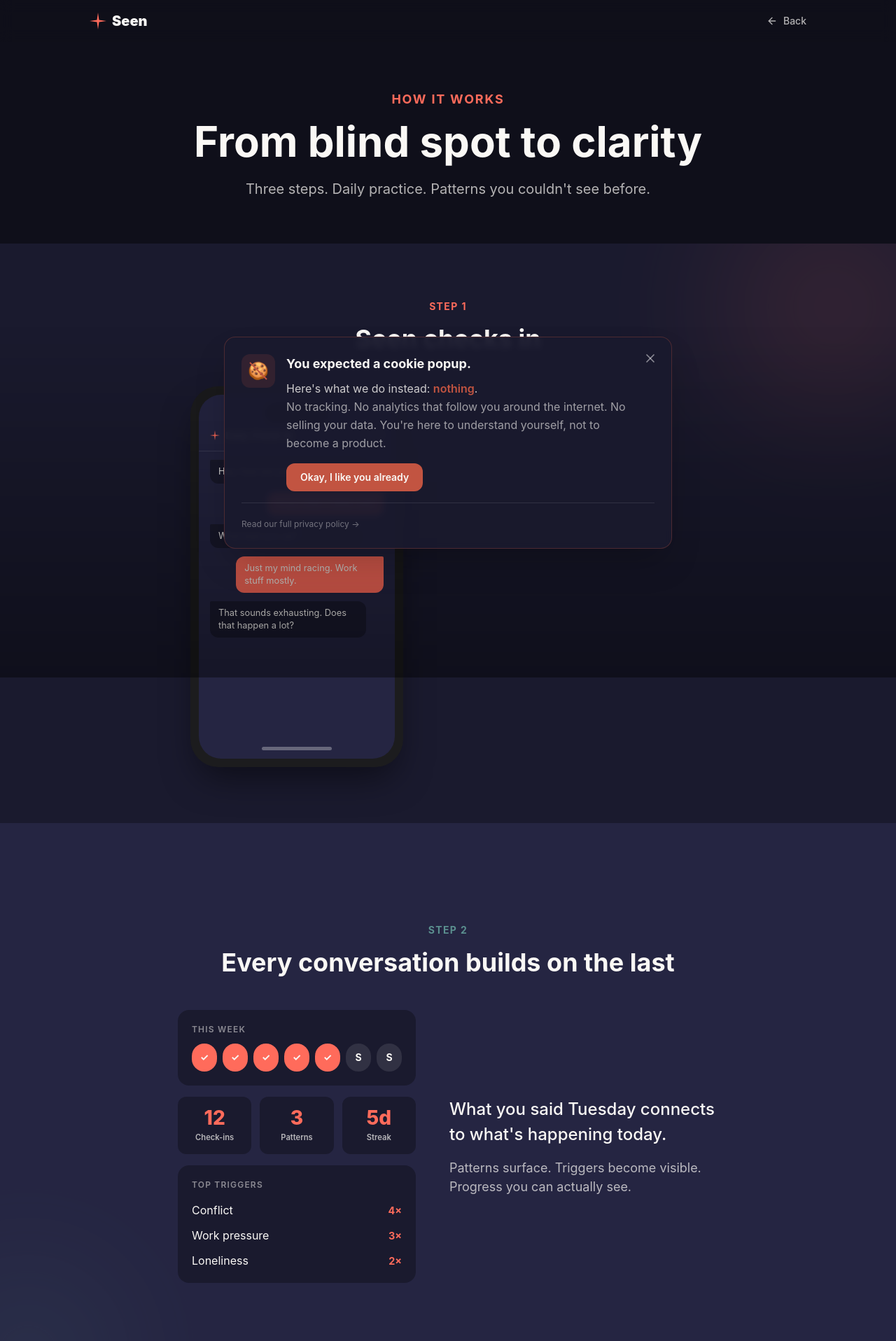
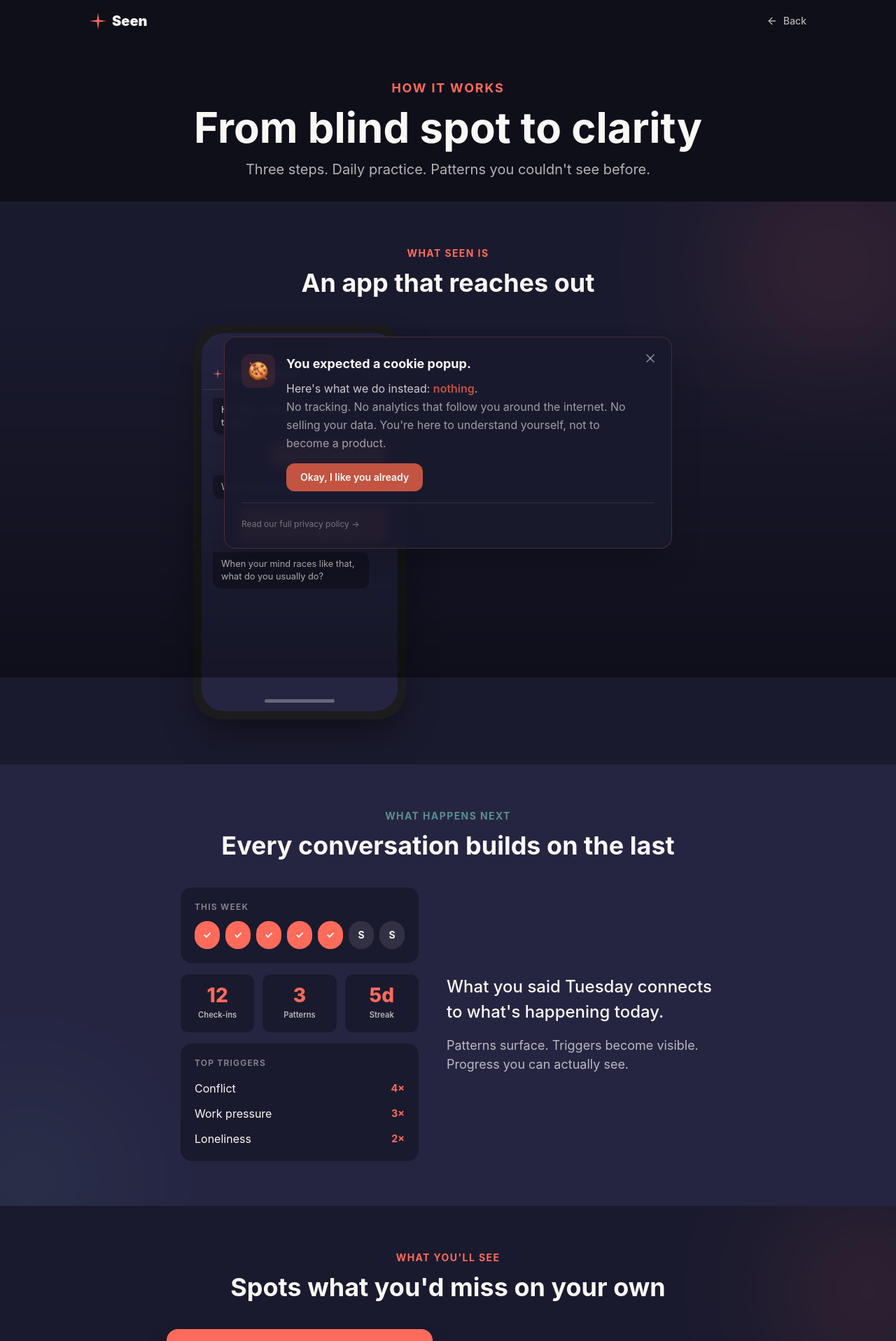
Before and after one commit to BasRed78/seen2, a Next.js app: page /how-it-works in a window 1280 px wide. Shown: the top 1916 px of the page at 70% size. Built offline with nearby package versions, Linux system fonts and the light colour scheme.

Commit message:
Redesign how-it-works: pitch-matched conversation, tighter spacing

```diff
--- a/src/app/how-it-works/page.tsx
+++ b/src/app/how-it-works/page.tsx
@@ -86,31 +86,34 @@ function CheckInSection() {
   const [step, setStep] = useState(0);
   const chatContainerRef = useRef<HTMLDivElement>(null);
 
+  // Exact conversation from pitch deck
   const conversation = [
-    { type: 'ai', text: 'Hey, how are you feeling today?' },
+    { type: 'ai', text: 'Hey Alex, how are you feeling today?' },
     { type: 'user', text: 'Tired. Didn\'t sleep well.' },
     { type: 'ai', text: 'What kept you up?' },
-    { type: 'user', text: 'Just my mind racing. Work stuff mostly.' },
-    { type: 'ai', text: 'That sounds exhausting. Does that happen a lot?' },
-    { type: 'user', text: 'More than I\'d like. Especially Sunday nights.' },
+    { type: 'user', text: 'Just my mind racing. Work stuff mostly. Sunday nights.' },
     { type: 'ai', text: 'When your mind races like that, what do you usually do?' },
     { type: 'user', text: 'Scroll my phone. Or text people I shouldn\'t.' },
     { type: 'ai', text: 'People you shouldn\'t?' },
     { type: 'user', text: 'Yeah. Exes. People from my past. It\'s stupid.' },
   ];
 
-  const closing = "Doesn't sound stupid. Sounds like you're looking for something when your mind won't quiet down.";
+  // Exact closing from pitch deck
+  const closing = "Doesn't sound stupid. Sounds like you're looking for something when your mind won't quiet down. Thanks for sharing that, Alex. I'll remember this — we can pick it up tomorrow. Take care.";
 
   useEffect(() => {
     if (!inView) return;
 
     const timers: NodeJS.Timeout[] = [];
     timers.push(setTimeout(() => setStep(1), 300));
-    for (let i = 2; i <= 11; i++) {
-      timers.push(setTimeout(() => setStep(i), 300 + (i - 1) * 1400));
+    // 8 messages
+    for (let i = 2; i <= 9; i++) {
+      timers.push(setTimeout(() => setStep(i), 300 + (i - 1) * 1200));
     }
-    timers.push(setTimeout(() => setStep(12), 15000));
-    timers.push(setTimeout(() => setStep(13), 17000));
+    // Closing message
+    timers.push(setTimeout(() => setStep(10), 11000));
+    // Caption appears
+    timers.push(setTimeout(() => setStep(11), 12500));
 
     return () => timers.forEach(t => clearTimeout(t));
   }, [inView]);
@@ -124,14 +127,14 @@ function CheckInSection() {
   return (
     <section
       ref={ref}
-      className="min-h-screen flex items-center py-20 px-6 relative overflow-hidden"
+      className="py-16 px-6 relative overflow-hidden"
       style={{ backgroundColor: colors.dark }}
     >
       <Orb size={500} className="-top-40 -right-40" />
 
       <div className="max-w-5xl mx-auto w-full">
         <div
-          className="text-center mb-12"
+          className="text-center mb-10"
           style={{
             opacity: step >= 1 ? 1 : 0,
             transform: step >= 1 ? 'translateY(0)' : 'translateY(30px)',
@@ -139,20 +142,20 @@ function CheckInSection() {
           }}
         >
           <p
-            className="text-sm font-bold uppercase tracking-widest mb-4"
+            className="text-sm font-bold uppercase tracking-widest mb-3"
             style={{ color: colors.coral }}
           >
-            Step 1
+            What Seen is
           </p>
           <h2
             className="text-3xl md:text-4xl font-bold"
             style={{ color: colors.cream }}
           >
-            Seen checks in
+            An app that reaches out
           </h2>
         </div>
 
-        <div className="flex flex-col lg:flex-row gap-12 items-center justify-center">
+        <div className="flex flex-col lg:flex-row gap-10 items-center justify-center">
           {/* iPhone Frame */}
           <div
             style={{
@@ -171,7 +174,7 @@ function CheckInSection() {
                 backgroundColor: colors.darkLight,
                 borderRadius: 32,
                 width: 280,
-                height: 520,
+                height: 540,
               }}
             >
               {/* Dynamic Island */}
@@ -211,7 +214,7 @@ function CheckInSection() {
                     </div>
                   ) : null
                 ))}
-                {step >= 12 && (
+                {step >= 10 && (
                   <div style={{ opacity: 1, transition: 'all 0.4s ease' }}>
                     <ChatMessage msg={closing} isAi={true} />
                   </div>
@@ -229,8 +232,8 @@ function CheckInSection() {
           <div
             className="text-center lg:text-left max-w-sm"
             style={{
-              opacity: step >= 13 ? 1 : 0,
-              transform: step >= 13 ? 'translateY(0)' : 'translateY(30px)',
+              opacity: step >= 11 ? 1 : 0,
+              transform: step >= 11 ? 'translateY(0)' : 'translateY(30px)',
               transition: 'all 0.8s ease'
             }}
           >
@@ -274,14 +277,14 @@ function TrackingSection() {
   return (
     <section
       ref={ref}
-      className="min-h-screen flex items-center py-20 px-6 relative overflow-hidden"
+      className="py-16 px-6 relative overflow-hidden"
       style={{ backgroundColor: colors.darkLight }}
     >
       <Orb size={400} color={colors.cyan} className="-bottom-40 -left-40" />
 
       <div className="max-w-5xl mx-auto w-full">
         <div
-          className="text-center mb-12"
+          className="text-center mb-10"
           style={{
             opacity: step >= 1 ? 1 : 0,
             transform: step >= 1 ? 'translateY(0)' : 'translateY(30px)',
@@ -289,10 +292,10 @@ function TrackingSection() {
           }}
         >
           <p
-            className="text-sm font-bold uppercase tracking-widest mb-4"
+            className="text-sm font-bold uppercase tracking-widest mb-3"
             style={{ color: colors.cyan }}
           >
-            Step 2
+            What happens next
           </p>
           <h2
             className="text-3xl md:text-4xl font-bold"
@@ -302,7 +305,7 @@ function TrackingSection() {
           </h2>
         </div>
 
-        <div className="flex flex-col lg:flex-row gap-12 items-center justify-center">
+        <div className="flex flex-col lg:flex-row gap-10 items-center justify-center">
           {/* Visuals */}
           <div className="space-y-4" style={{ width: 340, maxWidth: '100%' }}>
             {/* Week tracker */}
@@ -438,14 +441,14 @@ function InsightsSection() {
   return (
     <section
       ref={ref}
-      className="min-h-screen flex items-center py-20 px-6 relative overflow-hidden"
+      className="py-16 px-6 relative overflow-hidden"
       style={{ backgroundColor: colors.dark }}
     >
       <Orb size={400} className="-top-20 -right-40" />
 
       <div className="max-w-5xl mx-auto w-full">
         <div
-          className="text-center mb-12"
+          className="text-center mb-10"
           style={{
             opacity: step >= 1 ? 1 : 0,
             transform: step >= 1 ? 'translateY(0)' : 'translateY(30px)',
@@ -453,10 +456,10 @@ function InsightsSection() {
           }}
         >
           <p
-            className="text-sm font-bold uppercase tracking-widest mb-4"
+            className="text-sm font-bold uppercase tracking-widest mb-3"
             style={{ color: colors.coral }}
           >
-            Step 3
+            What you'll see
           </p>
           <h2
             className="text-3xl md:text-4xl font-bold"
@@ -466,7 +469,7 @@ function InsightsSection() {
           </h2>
         </div>
 
-        <div className="flex flex-col lg:flex-row gap-12 items-center justify-center">
+        <div className="flex flex-col lg:flex-row gap-10 items-center justify-center">
           {/* Insight Card */}
           <div
             className="rounded-2xl overflow-hidden"
@@ -645,15 +648,15 @@ export default function HowItWorksPage() {
       </header>
 
       {/* Hero */}
-      <section className="pt-32 pb-16 px-6 text-center">
+      <section className="pt-28 pb-8 px-6 text-center">
         <p
-          className="text-lg font-bold uppercase tracking-widest mb-4"
+          className="text-lg font-bold uppercase tracking-widest mb-3"
           style={{ color: colors.coral }}
         >
           How it works
         </p>
         <h1
-          className="text-4xl md:text-5xl lg:text-6xl font-bold mb-6"
+          className="text-4xl md:text-5xl lg:text-6xl font-bold mb-4"
           style={{ color: colors.cream }}
         >
           From blind spot to clarity
@@ -672,7 +675,7 @@ export default function HowItWorksPage() {
       <InsightsSection />
 
       {/* CTA Section */}
-      <section className="py-24 px-6 text-center" style={{ backgroundColor: colors.coral }}>
+      <section className="py-16 px-6 text-center" style={{ backgroundColor: colors.coral }}>
         <h2
           className="text-3xl md:text-4xl font-bold mb-4"
           style={{ color: colors.cream }}
@@ -680,7 +683,7 @@ export default function HowItWorksPage() {
           Ready to see your pattern?
         </h2>
         <p
-          className="text-xl mb-10"
+          className="text-xl mb-8"
           style={{ color: colors.cream, opacity: 0.85 }}
         >
           Take the free quiz. 2 minutes. Completely private.
@@ -694,8 +697,8 @@ export default function HowItWorksPage() {
         </Link>
       </section>
 
-{/* Footer */}
-      <footer className="relative z-[80] py-6 px-6 border-t" style={{ backgroundColor: colors.dark, borderColor: 'rgba(255,255,255,0.1)' }}>
+      {/* Footer */}
+      <footer className="py-6 px-6 border-t" style={{ backgroundColor: colors.dark, borderColor: 'rgba(255,255,255,0.1)' }}>
         <div className="max-w-5xl mx-auto flex flex-col sm:flex-row items-center justify-between gap-4">
           <div className="flex items-center gap-2">
             <StarIcon size={16} style={{ color: colors.coral }} />
@@ -703,7 +706,7 @@ export default function HowItWorksPage() {
           </div>
           <div className="flex items-center gap-4 text-xs" style={{ color: colors.cream, opacity: 0.4 }}>
             <Link href="/story" className="hover:opacity-100 transition-opacity">Story</Link>
-            <Link href="/how-it-works" className="hover:opacity-100 transition-opacity">How it works</Link>
+            <Link href="/" className="hover:opacity-100 transition-opacity">Home</Link>
             <Link href="/faq" className="hover:opacity-100 transition-opacity">FAQ</Link>
             <span style={{ opacity: 0.3 }}>·</span>
             <Link href="/terms" className="hover:opacity-100 transition-opacity">Terms</Link>
```
